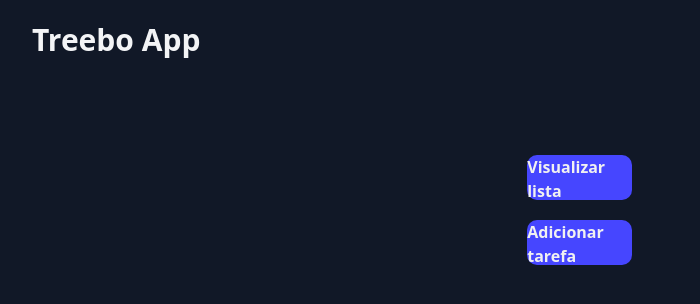
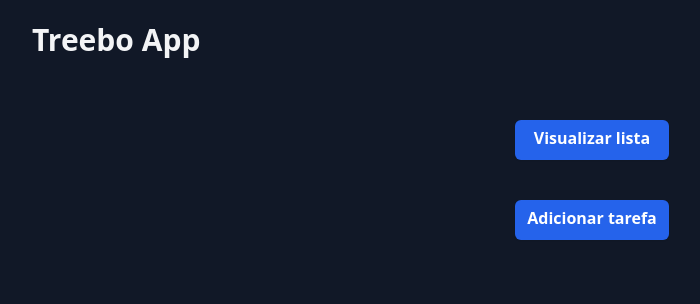
Before and after one commit to OlucasGarcia/ToDo-Treebo, a React (Create React App) app in the folder treebo-app/: page / in a window 1280 px wide. Shown: the top 304 px of the page, without its empty margins (48-748 px from the left). Built offline with nearby package versions, Linux system fonts and the light colour scheme.

Commit message:
T004: feat - Alterada a estilização principal do componente TaskNav de CSS para Tailwind

```diff
--- a/treebo-app/src/components/Nav/TaskNav.js
+++ b/treebo-app/src/components/Nav/TaskNav.js
@@ -1,12 +1,11 @@
-import styles from './TaskNav.module.css';
 import { Link } from 'react-router-dom';
 
 const TaskNav = () => {
 
     return (
-            <nav className={styles.navApp}>
-                <Link className={styles.buttonsApp} to="list">Visualizar lista</Link>
-                <Link className={styles.buttonsApp} to="add-task">Adicionar tarefa</Link>
+            <nav className="mt-10">
+                <Link className="flex w-full min-h-10 text-center mt-10 justify-center rounded-md bg-blue-600 px-3 py-1.5 text-md font-semibold leading-6 text-white shadow-sm hover:bg-blue-500 focus-visible:outline focus-visible:outline-2 focus-visible:outline-offset-2 focus-visible:outline-green-600" to="list">Visualizar lista</Link>
+                <Link className="flex w-full min-h-10 text-center mt-10 justify-center rounded-md bg-blue-600 px-3 py-1.5 text-md font-semibold leading-6 text-white shadow-sm hover:bg-blue-500 focus-visible:outline focus-visible:outline-2 focus-visible:outline-offset-2 focus-visible:outline-green-600" to="add-task">Adicionar tarefa</Link>
             </nav>
     )
 };
--- a/treebo-app/src/components/Nav/TaskNav.module.css
+++ /dev/null
@@ -1,23 +0,0 @@
-.navApp {
-    width: 50%;
-    min-height: 160px;
-    border-radius: 20px;
-    display: flex;
-    flex-direction: column;
-    align-items: center;
-    justify-content: center;
-    margin: 50px;
-}
-
-.buttonsApp {
-    min-width: 30%;
-    height: 45px;
-    margin: 10px;
-    place-content: center;
-    background-color: rgb(70, 70, 255);
-    color: #f1f1f1;
-    border-radius: 10px;
-    font-size: 16px;
-    font-weight: 700;
-    text-decoration: none;
-}
```
